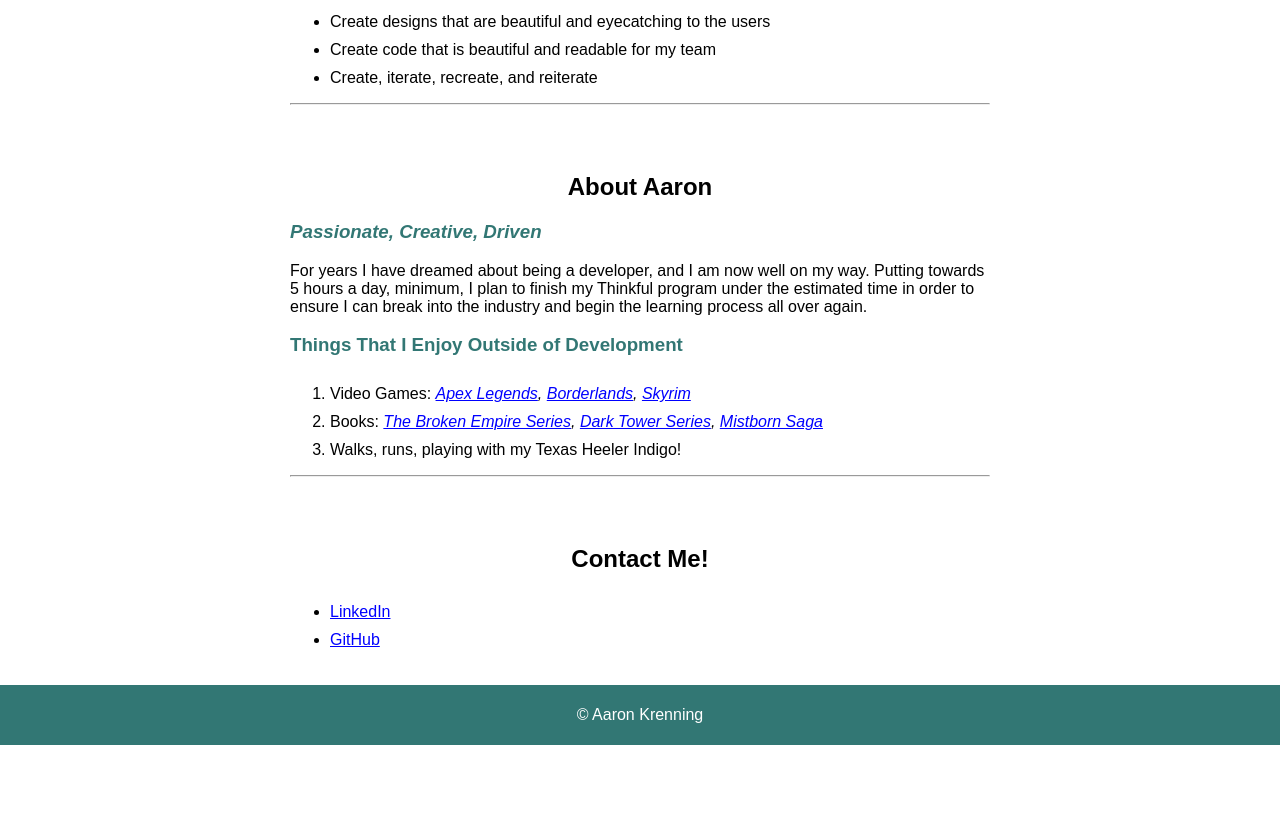
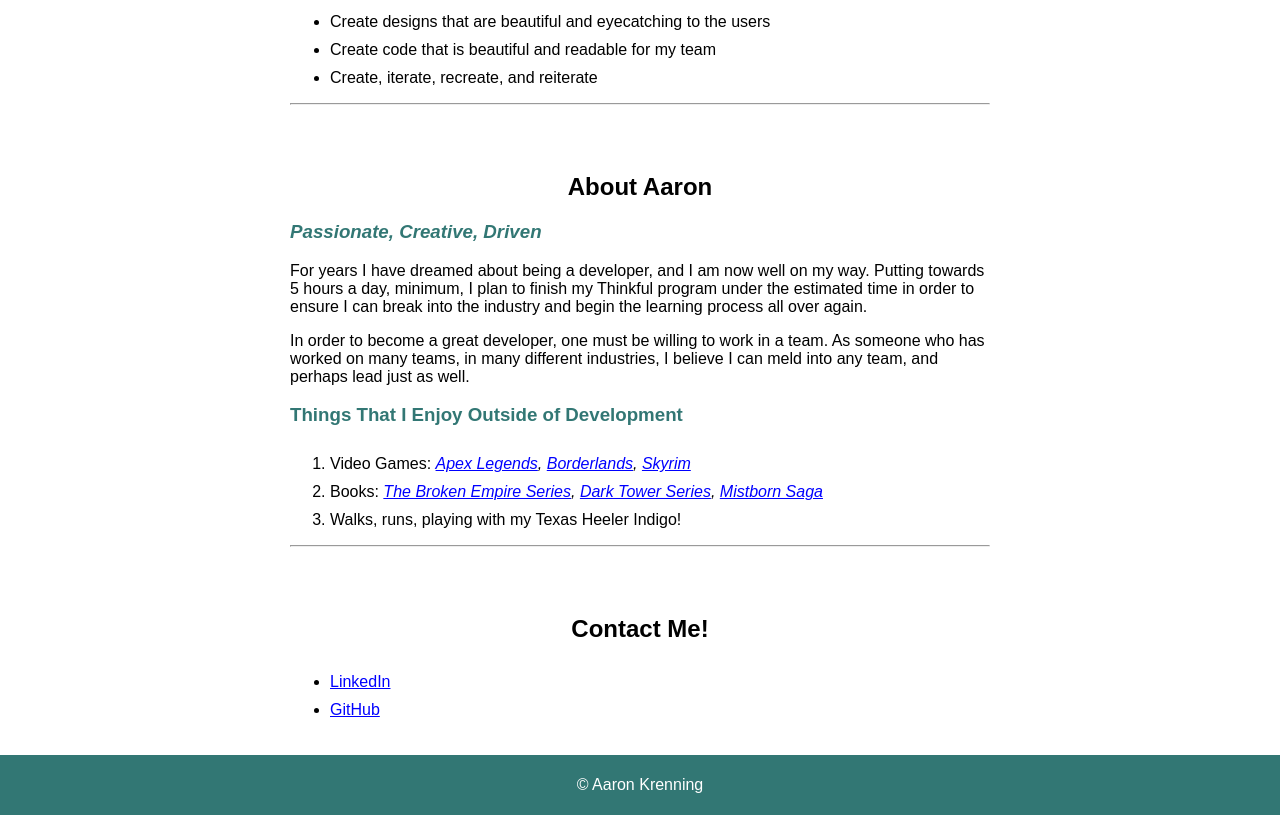
Before and after one commit to amkren/Portfolio, a plain HTML site: page index.html in a window 1280 px wide. Shown: the part 1312-2127 px from the top of the page. Before the commit the page ends 2057 px from the top, so only its background shows below. Drawn offline with Linux system fonts and the light colour scheme.

```diff
--- a/index.html
+++ b/index.html
@@ -56,6 +56,8 @@
             <p class="smaller-text">For years I have dreamed about being a developer, and I am now well on my way.
                                     Putting towards 5 hours a day, minimum, I plan to finish my Thinkful
                                     program under the estimated time in order to ensure I can break into the industry and begin the learning process all over again.</p>
+            <p class="smaller-text">In order to become a great developer, one must be willing to work in a team.
+                As someone who has worked on many teams, in many different industries, I believe I can meld into any team, and perhaps lead just as well.</p>
 
             <h3 class="color-text">Things That I Enjoy Outside of Development</h3>
             <ol class="list">
```
